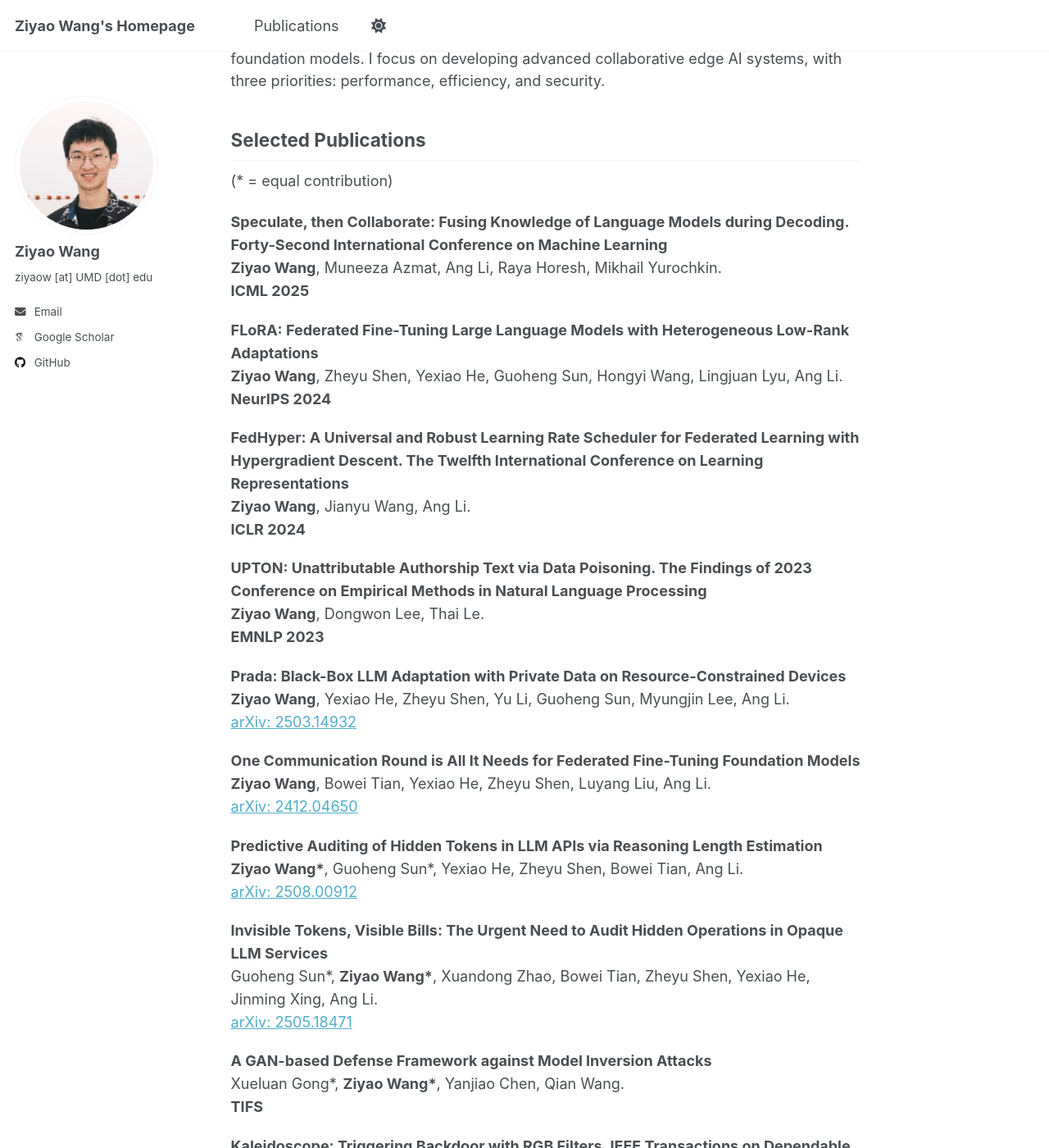
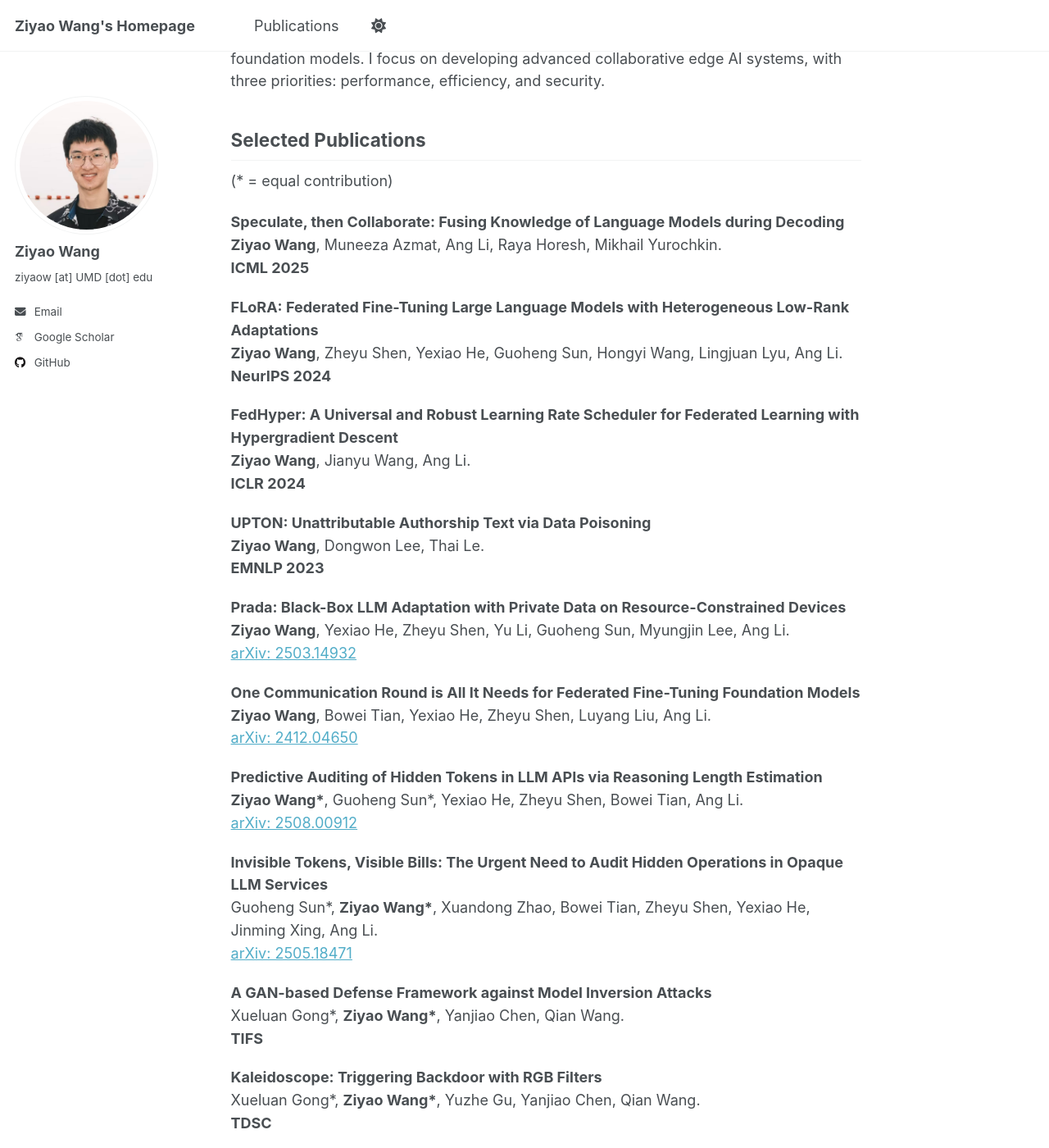
Before and after one commit to ziyaow1010/ziyaow1010.github.io, a Jekyll site: the page built from _pages/about.md, in a window 1280 px wide and 1400 px high, scrolled down 296 px. Shown: the whole window at 82% size. Built offline with Jekyll 4.4.1, drawn with Linux system fonts in a browser that asks for light colours; some web fonts are replaced; a script that is not in the unit is left out; some of the changed text lies outside the part shown.

Commit message:
Update about.md

```diff
--- a/_pages/about.md
+++ b/_pages/about.md
@@ -18,7 +18,7 @@ I prefer simple, elegant approaches to improving the performance and efficiency
 <div class="selected-pubs">
 
 <p>
-<strong>Speculate, then Collaborate: Fusing Knowledge of Language Models during Decoding. Forty-Second International Conference on Machine Learning</strong><br>
+<strong>Speculate, then Collaborate: Fusing Knowledge of Language Models during Decoding</strong><br>
 <strong>Ziyao Wang</strong>, Muneeza Azmat, Ang Li, Raya Horesh, Mikhail Yurochkin.<br>
 <strong>ICML 2025</strong>
 </p>
@@ -30,13 +30,13 @@ I prefer simple, elegant approaches to improving the performance and efficiency
 </p>
 
 <p>
-<strong>FedHyper: A Universal and Robust Learning Rate Scheduler for Federated Learning with Hypergradient Descent. The Twelfth International Conference on Learning Representations</strong><br>
+<strong>FedHyper: A Universal and Robust Learning Rate Scheduler for Federated Learning with Hypergradient Descent</strong><br>
 <strong>Ziyao Wang</strong>, Jianyu Wang, Ang Li.<br>
 <strong>ICLR 2024</strong>
 </p>
 
 <p>
-<strong>UPTON: Unattributable Authorship Text via Data Poisoning. The Findings of 2023 Conference on Empirical Methods in Natural Language Processing</strong><br>
+<strong>UPTON: Unattributable Authorship Text via Data Poisoning</strong><br>
 <strong>Ziyao Wang</strong>, Dongwon Lee, Thai Le.<br>
 <strong>EMNLP 2023</strong>
 </p>
@@ -72,7 +72,7 @@ Xueluan Gong*, <strong>Ziyao Wang*</strong>, Yanjiao Chen, Qian Wang.<br>
 </p>
 
 <p>
-<strong>Kaleidoscope: Triggering Backdoor with RGB Filters. IEEE Transactions on Dependable and Secure Computing</strong><br>
+<strong>Kaleidoscope: Triggering Backdoor with RGB Filters</strong><br>
 Xueluan Gong*, <strong>Ziyao Wang*</strong>, Yuzhe Gu, Yanjiao Chen, Qian Wang.<br>
 <strong>TDSC</strong>
 </p>
```
